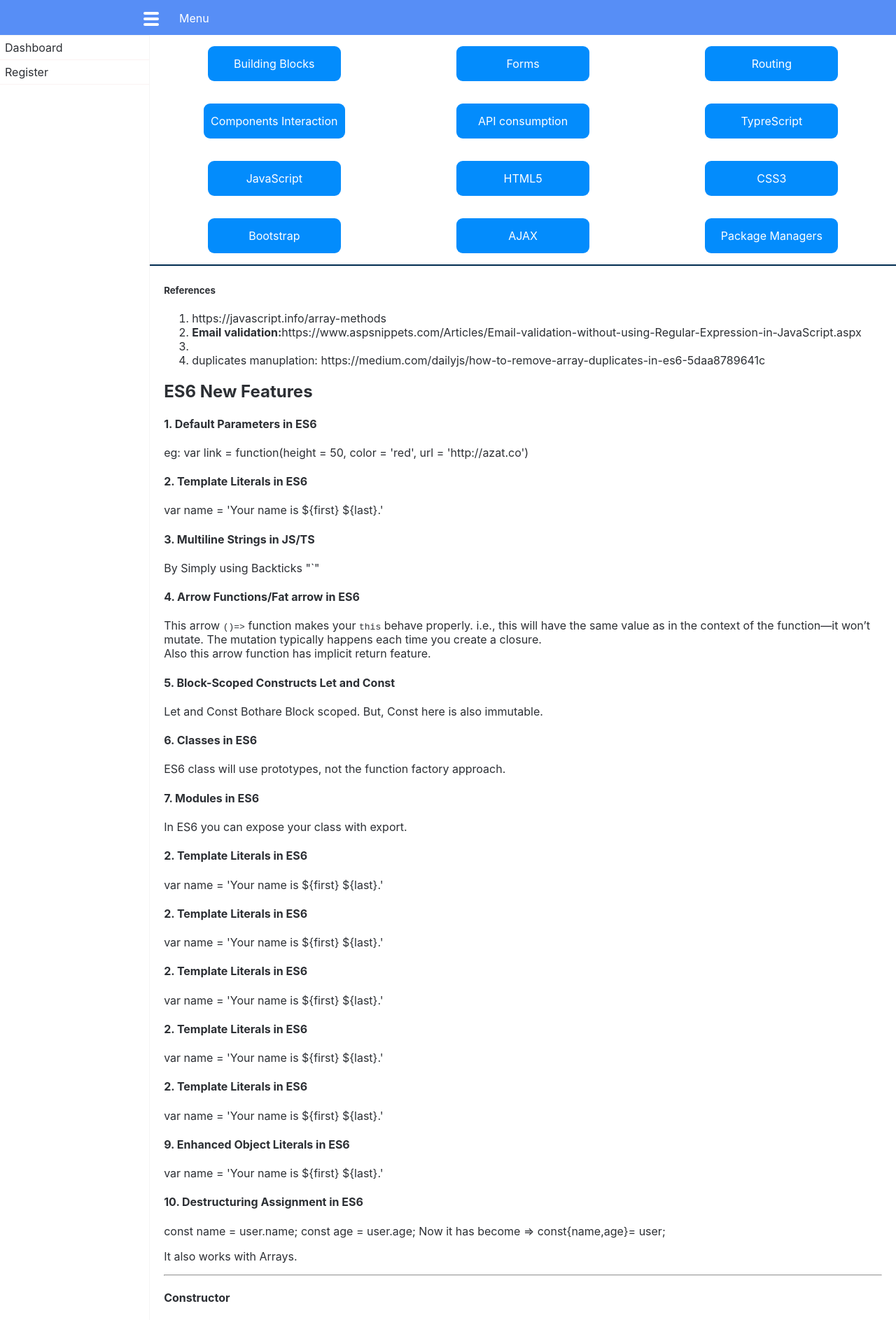
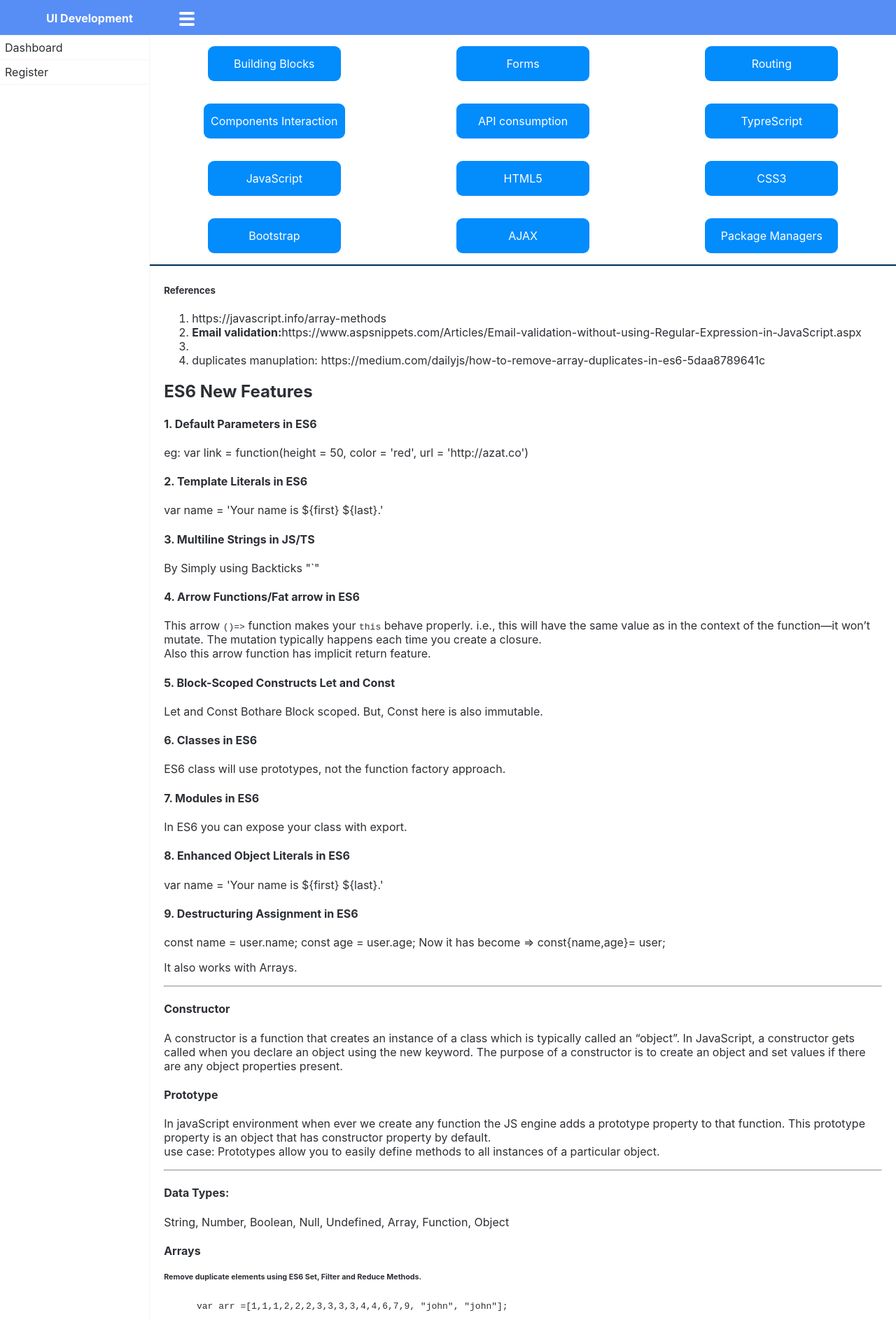
Before and after one commit to sivajisanapala/UI-Development, an Angular app: page /dashboard/javascript in a window 1280 px wide. Shown: the top 1887 px of the page at 70% size. Built offline with nearby package versions, Linux system fonts and the light colour scheme.

Commit message:
4 files modified

```diff
--- a/src/app/items/dashboard/brief/bboa/bboa.component.html
+++ b/src/app/items/dashboard/brief/bboa/bboa.component.html
@@ -1,5 +1,12 @@
 <div class="rcontainer">
-<p>
-bboa works!
-</p>
+<h4>Angular Compiler:</h4>
+<p>The Angular ahead-of-time (AOT) compiler converts your Angular HTML and TypeScript code into efficient JavaScript code during the build phase before the browser downloads and runs that code. Compiling your application during the build process provides a faster rendering in the browser. <br>
+The compiler works in JIT mode (Just-in-Time), which means it runs on the user machine every time the app is loaded.</p>
+
+<h4>Building blocks for Angular</h4>
+<p>The main building blocks for Angular are modules, components, templates, metadata, data binding, directives, services, and dependency injection.</p>
+
+<h4>Modules</h4>
+<p><strong>Basic purpose</strong>Organizing your code into distinct functional modules helps in managing development of complex applications, and in designing for reusability. In addition, this technique lets you take advantage of lazy-loading—that is, loading modules on demand—to minimize the amount of code that needs to be loaded at startup</p>
+<p><strong>Definition:</strong></p>
 </div>
--- a/src/app/items/dashboard/brief/jscript/jscript.component.html
+++ b/src/app/items/dashboard/brief/jscript/jscript.component.html
@@ -32,25 +32,10 @@ Also this arrow function has implicit return feature.</p>
 <h4>7. Modules in ES6</h4>
 <p>In ES6 you can expose your class with export.</p>
 
-<h4>2. Template Literals in ES6</h4>
+<h4>8. Enhanced Object Literals in ES6</h4>
 <p [innerHTML]="templiteral"></p>
 
-<h4>2. Template Literals in ES6</h4>
-<p [innerHTML]="templiteral"></p>
-
-<h4>2. Template Literals in ES6</h4>
-<p [innerHTML]="templiteral"></p>
-
-<h4>2. Template Literals in ES6</h4>
-<p [innerHTML]="templiteral"></p>
-
-<h4>2. Template Literals in ES6</h4>
-<p [innerHTML]="templiteral"></p>
-
-<h4>9. Enhanced Object Literals in ES6</h4>
-<p [innerHTML]="templiteral"></p>
-
-<h4>10. Destructuring Assignment in ES6</h4>
+<h4>9. Destructuring Assignment in ES6</h4>
 <p [innerHTML]="destructuring"></p>
 <p>It also works with Arrays.</p>
 <hr>
--- a/src/app/items/dashboard/brief/typescript/typescript.component.html
+++ b/src/app/items/dashboard/brief/typescript/typescript.component.html
@@ -1,4 +1,19 @@
 <div class="rcontainer">
-  <p>
-typescript works!
-</p>
+
+  <p>Angular recommends the use of Microsoft’s TypeScript language, which introduces the following features:</p>
+
+<ul>
+	<li>Class-based Object-Oriented Programming</li>
+	<li>Static Typing</li>
+</ul>
+
+
+<h4>OOPs Basics</h4>
+<p><strong>Abstraction:</strong> It is a feature of OOPS where we show the essentials and hide the details of any metod.</p>
+
+<p><strong>Encapsulation:</strong> It is a feature of OOPS where we group all related Functions/methods and variables/data into an object. Like an object with complate details of a person.</p>
+
+<p><strong>Inheritance:</strong> It is a feature of OOPS where we use same method from base/parent class in Derived class. In JavaScript/TypeScript it is supported be Prototype. </p>
+
+<p><strong>Polymorphism:</strong> It is a feature of OOPS where we use same method/function for different Objects.</p>
+</div>
--- a/src/app/items/nav/nav.component.html
+++ b/src/app/items/nav/nav.component.html
@@ -1,9 +1,12 @@
 <div class="cont">
-
+  <p class="title"><strong>UI Development</strong> </p>
   <div class="toggle_menu" toggle_menu>
     <span></span>
     <span></span>
     <span></span>
   </div>
-  <p><span>Menu</span> </p>
+  <div class="nav-profile">
+
+  </div>
+
 </div>
--- a/src/app/items/nav/nav.component.scss
+++ b/src/app/items/nav/nav.component.scss
@@ -4,24 +4,28 @@
   align-items: center;
   justify-content: center;
 
-  div+p{
-    flex:4;
+  p{
+    flex:1;
     color:#fff;
+    text-align: center;
   }
-}
 
-.toggle_menu {
-  flex:1;
-  text-align: right;
+  .toggle_menu {
+  flex:4;
+  text-align: left;
   height: 27px;
 
   span {
     width: 22px;
     height: 4px;
     margin-top: 4px;
-    margin-left: 80%;
+    margin-left: 0%;
     border-radius: 5px;
     background-color: #fff;
     display: block;
   }
 }
+  .nav-profile {
+
+  }
+}
```
